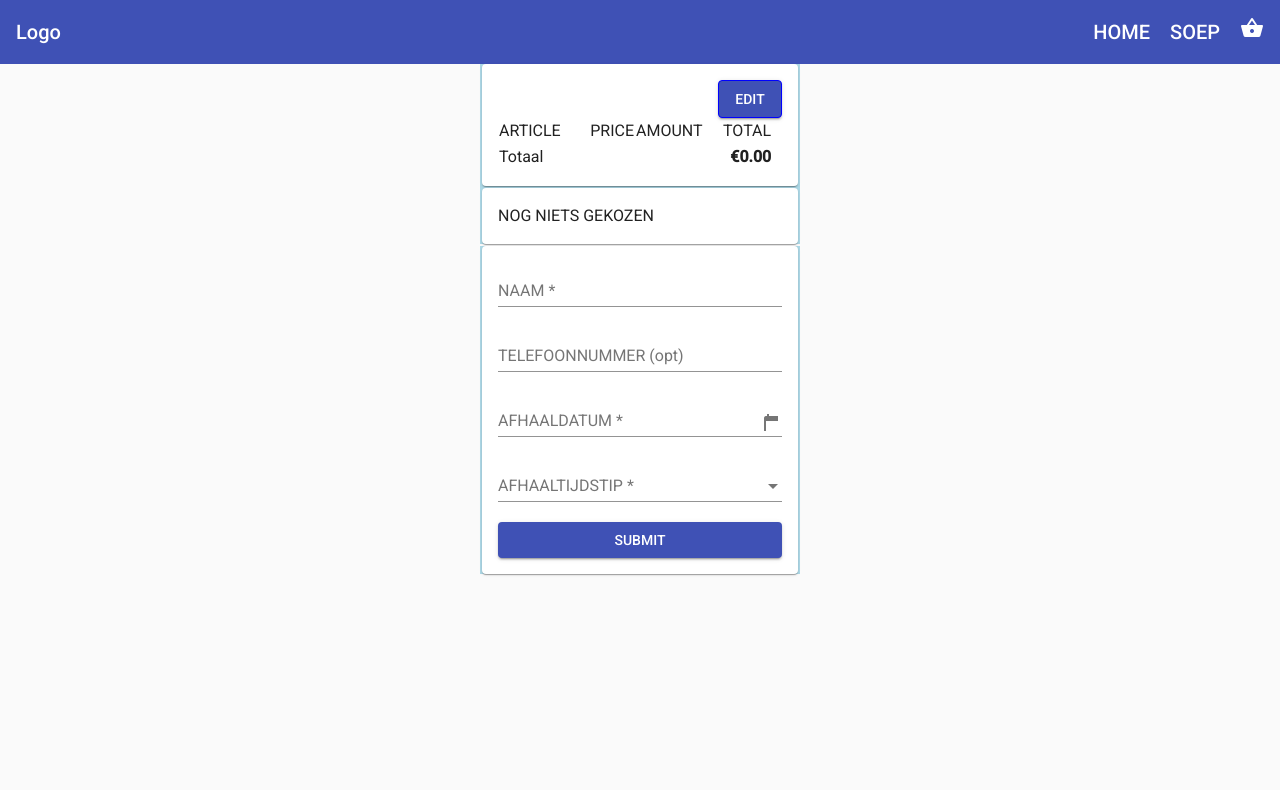
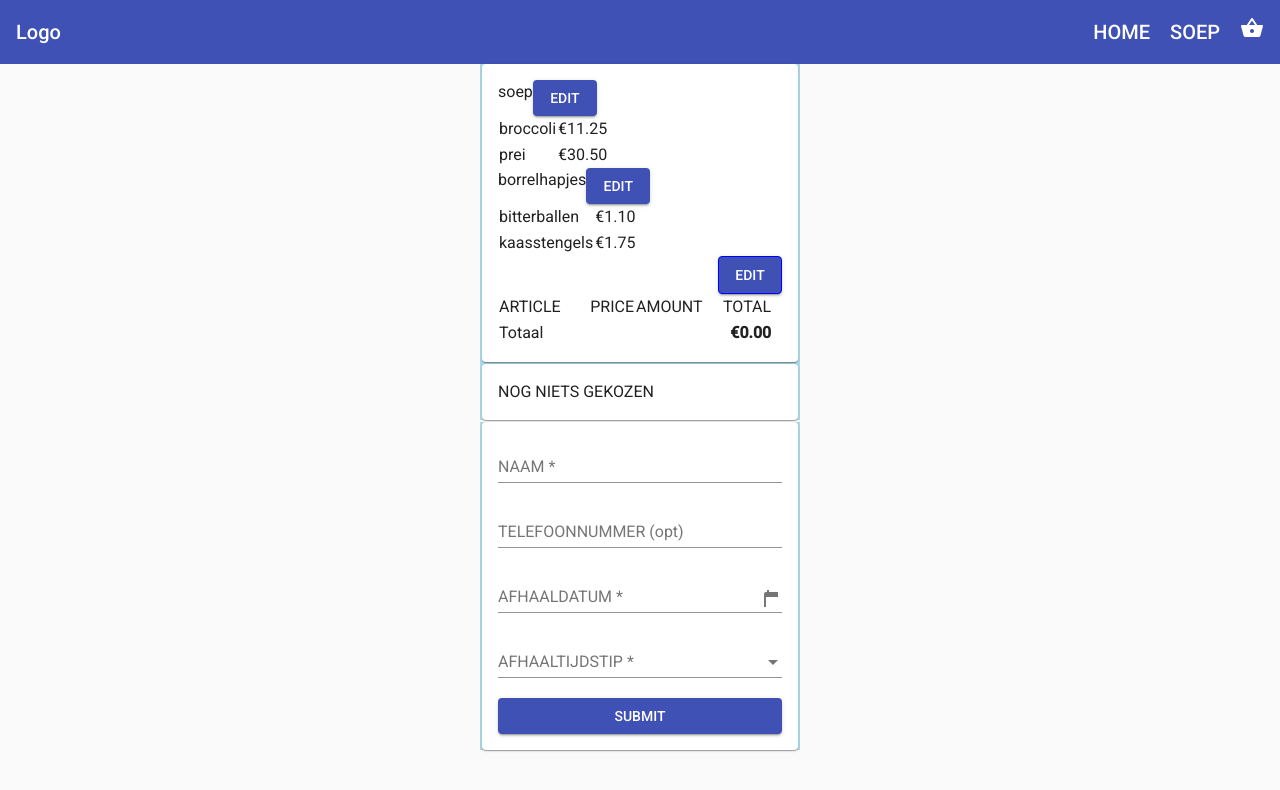
Before and after one commit to jackoschoonderwoerd/restaurant-order-form, an Angular app: page /order in a window 1280 px wide. Shown: the top 790 px of the page. Built offline with nearby package versions, Linux system fonts and the light colour scheme.

Commit message:
courseItems updated from local storage

```diff
--- a/src/app/components/courses/course-item/course-item.component.ts
+++ b/src/app/components/courses/course-item/course-item.component.ts
@@ -37,10 +37,10 @@ export class CourseItemComponent implements OnInit {
   onChange(e) {
     this.courseItem.amount = e.target.value;
     this.courseItemTotal = this.courseItem.amount * this.courseItem.price;
-    this.coursesService.addOrUpdateOrder(this.courseName, this.courseItem)
+    this.coursesService.addOrUpdateOrderItem(this.courseName, this.courseItem)
   }
   calculateCourseItemTotal() {
-    console.log('calculateCourseItemTotal() called')
+    // console.log('calculateCourseItemTotal() called')
     return this.courseItem.price * this.courseItem.amount;
   }
 }
--- a/src/app/components/courses/courses.component.ts
+++ b/src/app/components/courses/courses.component.ts
@@ -33,7 +33,6 @@ export class CoursesComponent implements OnInit {
     this.coursesService.getMenu('cenc');
     this.cdr.detectChanges()
     const courseName = this.route.snapshot.params['courseName']
-    console.log(courseName);
     this.course = this.coursesService.getCourse(courseName)[0];
     this.courseName = this.course['courseName'];
     this.courseItems = this.course['courseItems']
--- a/src/app/components/courses/courses.service.ts
+++ b/src/app/components/courses/courses.service.ts
@@ -51,41 +51,66 @@ export class CoursesService {
   constructor(private menuService: MenuService) { }
 
   getMenu(cenc) {
-    // call from app.component.ts
+    // called by app.component.ts
     this.menu = this.menuService.getMenu('cenc');
-    console.log(this.menu);
+    if(localStorage.getItem('orderedItems')) {
+      this.orderedItems = JSON.parse(localStorage.getItem('orderedItems'));
+      this.menu.courses.forEach(course => {
+        const courseItem = course.courseItems;
+        courseItem.forEach(courseItem => {
+          this.orderedItems.forEach(orderedItem => {
+            if(courseItem.name === orderedItem.courseItemName){
+              courseItem.amount = orderedItem.courseItemAmount;
+            }
+          })
+        })
+      });
+    }
+    return this.menu;
   }
+
   getOrderedItems() {
+    if(localStorage.getItem('orderedItems')) {
+      this.orderedItems = JSON.parse(localStorage.getItem('orderedItems'));
+      // console.log(this.orderedItems);
+    }  else {
+      this.orderedItems = [];
+    }
+    // console.log('course.service:this.orderedItems: ', this.orderedItems);
     return this.orderedItems;
   }
 
   getCourse(courseName):Course[] {
-    this.menu.courses.forEach(course => {
-    })
-    if ((JSON.parse(localStorage.getItem('order')))) {
-      const storedMenu = (JSON.parse(localStorage.getItem('order')))
-    }
+
     const selectedCourse = this.menu.courses.filter((course) => {
       return course.courseName === courseName;
     })
-    console.log(selectedCourse);
+    // console.log(selectedCourse);
     return selectedCourse;
   }
 
-  addOrUpdateOrder(courseName: string, courseItem: CourseItem) {
-    // console.log(courseItem);
-    const newOrderedItem = new NewOrderedItem(courseName, courseItem.name, courseItem.amount)
+  addOrUpdateOrderItem(courseName: string, courseItem: CourseItem) {
+
+
+    // create newOrderedItem
+    const newOrderedItem = new NewOrderedItem(courseName, courseItem.name, courseItem.amount);
+    // check to see if this newOrderedItem has already been ordered
     const index = this.orderedItems.findIndex((orderedItem: NewOrderedItem) => {
       return orderedItem.courseItemName === courseItem.name && orderedItem.courseName === courseName;
     });
-
+    // if not; add the newOrderedItem to orderdItems
     if(index === -1) {
       this.orderedItems.push(newOrderedItem)
     } else {
+      // else update the amount of the already orderedItem
       this.orderedItems[index].courseItemAmount = courseItem.amount
     }
+    this.storeOrderedItemsInLocalStorage();
+    this.calculateCourseTotal(courseName)
+  }
+
+  storeOrderedItemsInLocalStorage() {
     localStorage.setItem('orderedItems', JSON.stringify(this.orderedItems));
-    this.calculateCourseTotal(courseName)
   }
 
   calculateCourseTotal(courseName) {
--- a/src/app/components/order/order-form/order-form.component.ts
+++ b/src/app/components/order/order-form/order-form.component.ts
@@ -88,7 +88,7 @@ export class OrderFormComponent implements OnInit {
       });
 
     } else {
-      console.log('NO orderInfoFormValue found');
+      // console.log('NO orderInfoFormValue found');
     }
   }
 
--- a/src/app/components/order/order-form/order-item-type/order-item-type.component.html
+++ b/src/app/components/order/order-form/order-item-type/order-item-type.component.html
@@ -1 +1,16 @@
-<p>{{orderItem}} works!</p>
+<div
+    class="course-name"
+    fxLayout fxLAyoutAlign="space-between">
+    <span>
+        {{course.courseName}}
+    </span>
+    <button mat-raised-button color="primary">EDIT</button>
+</div>
+<table>
+    <tr *ngFor="let courseItem of course.courseItems">
+        <td>{{courseItem.name}}</td>
+        <td>{{courseItem.price | currency:"EUR"}}</td>
+        <td>{{courseItem.amount}}</td>
+        <td>{{courseItem.price * courseItem.amount | currency:"EUR"}}</td>
+    </tr>
+</table>
--- a/src/app/components/order/order-form/order-item-type/order-item-type.component.ts
+++ b/src/app/components/order/order-form/order-item-type/order-item-type.component.ts
@@ -6,12 +6,12 @@ import { Component, OnInit, Input } from '@angular/core';
   styleUrls: ['./order-item-type.component.css']
 })
 export class OrderItemTypeComponent implements OnInit {
-  @Input() orderItem;
+  @Input() course;
 
   constructor() { }
 
   ngOnInit(): void {
-    console.log(this.orderItem)
+    // console.log(this.orderItem)
   }
 
 }
--- a/src/app/components/order/order.component.html
+++ b/src/app/components/order/order.component.html
@@ -2,9 +2,9 @@
   <mat-card>
     <div
       class="order-item-container"
-      *ngFor="let orderItem of orderItems">
+      *ngFor="let course of courses">
 
-      <app-order-item-type [orderItem]="orderItem"></app-order-item-type>
+      <app-order-item-type [course]="course"></app-order-item-type>
     </div>
     <div fxLayout fxLayoutAlign="space-between">
       <span class="course-name">{{itemType | titlecase}}</span>
--- a/src/app/components/order/order.component.ts
+++ b/src/app/components/order/order.component.ts
@@ -3,6 +3,7 @@ import { SoepService } from '../soep/soep.service';
 import { OrderService } from './order.service';
 import { Router } from '@angular/router';
 import { CoursesService } from '../courses/courses.service';
+import { Course } from 'src/app/models/course.model';
 
 @Component({
   selector: 'app-order',
@@ -10,13 +11,14 @@ import { CoursesService } from '../courses/courses.service';
   styleUrls: ['./order.component.css']
 })
 export class OrderComponent implements OnInit {
-  courses;
+  courses: Course[] = [];
   orderedItems;
   soepOrders;
   itemOrders;
   itemType;
   totalItemPrice: number  = 0;
   soepTotal = 0;
+  menu
   constructor(
     private soepService: SoepService,
     private orderService: OrderService,
@@ -28,13 +30,20 @@ export class OrderComponent implements OnInit {
     'borrelhapjes'
   ];
 
+
   finalPrice: number = 0;
 
   ngOnInit(): void {
-    this.courses = this.coursesService.getMenu('companyName');
+
+    this.menu = this.coursesService.getMenu('companyName');
+    console.log(this.menu);
+    this.menu.courses.forEach(course => {
+      this.courses.push(course);
+    })
     console.log(this.courses);
-    this.orderItems = this.coursesService.getOrderedItems();
-    console.log(this.orderItems);
+    // this.orderItems = this.coursesService.getOrderedItems();
+    // console.log(this.orderItems);
+
 
     // this.orderService.getItemOrders();
     // this.soepOrders = this.soepService.getCourseOrders().courseOrders;
--- a/src/app/components/order/order.service.ts
+++ b/src/app/components/order/order.service.ts
@@ -1,5 +1,6 @@
 import { Injectable } from '@angular/core';
 import { SoepService } from '../soep/soep.service';
+import { CoursesService } from '../courses/courses.service';
 
 @Injectable({
   providedIn: 'root'
@@ -10,8 +11,14 @@ export class OrderService {
   soepOrders;
 
   constructor(
-    private soepService: SoepService
+    private soepService: SoepService,
+    private coursesSevice: CoursesService
   ) { }
+
+  getMenu() {
+    console.log(this.coursesSevice.getMenu('cenc'));
+    return this.coursesSevice.getMenu('cenc')
+  }
 
   getQuestions() {
     const questions = this.soepService.getQuestions()
```
